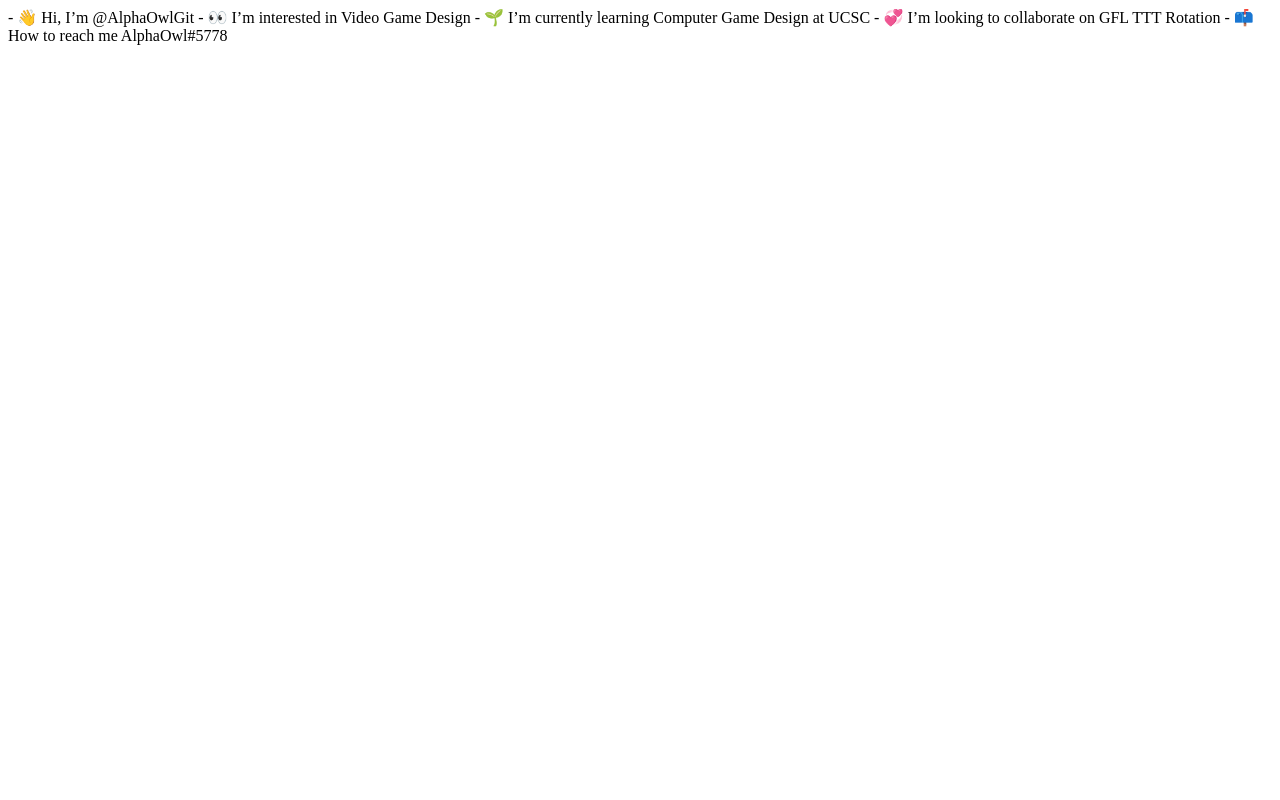
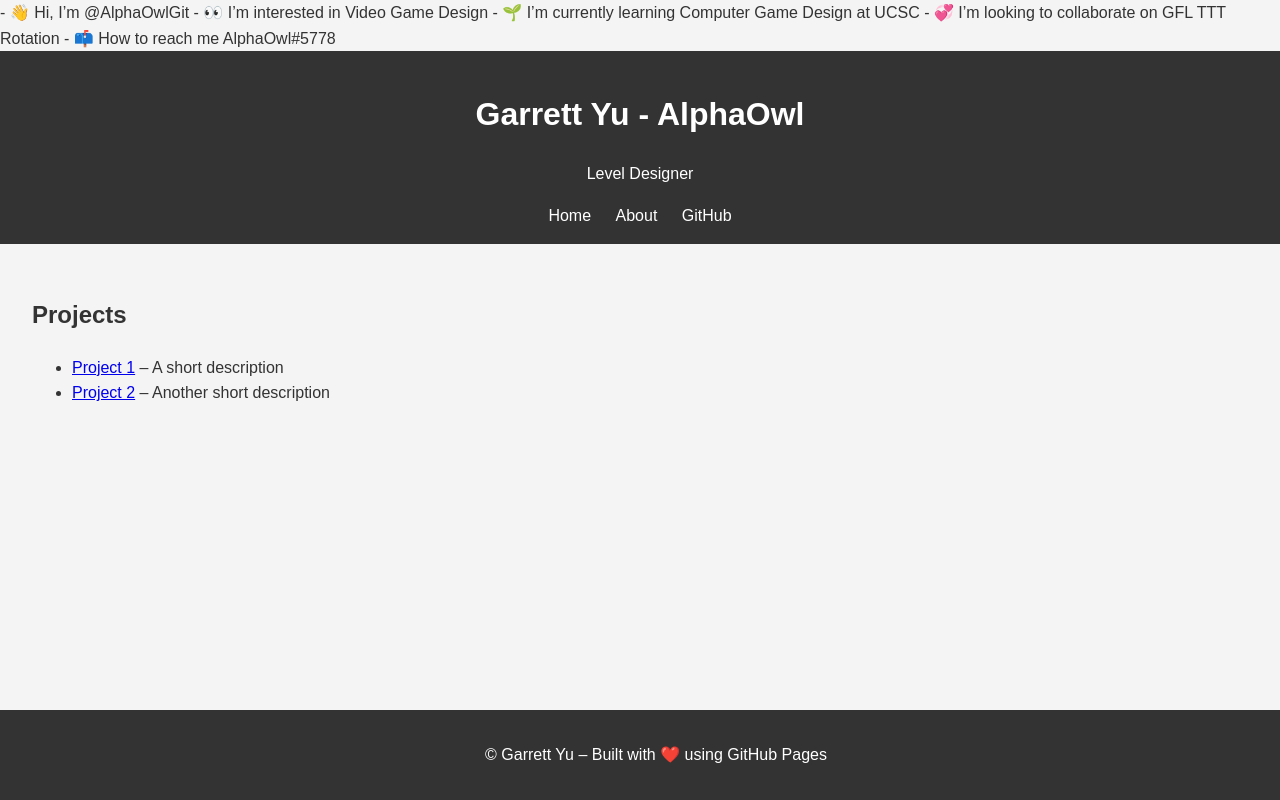
Before and after one commit to AlpherOwl/AlpherOwl, a plain HTML site: page index.html in a window 1280 px wide. Drawn offline with Linux system fonts and the light colour scheme.

Commit message:
Update index.html

```diff
--- a/index.html
+++ b/index.html
@@ -3,6 +3,40 @@
 - 🌱 I’m currently learning Computer Game Design at UCSC
 - 💞️ I’m looking to collaborate on GFL TTT Rotation
 - 📫 How to reach me AlphaOwl#5778
+<!DOCTYPE html>
+<html lang="en">
+<head>
+  <meta charset="UTF-8" />
+  <meta name="viewport" content="width=device-width, initial-scale=1.0"/>
+  <title>Garrett Yu</title>
+  <link rel="stylesheet" href="style.css" />
+</head>
+<body>
+  <header>
+    <h1>Garrett Yu - AlphaOwl</h1>
+    <p>Level Designer</p>
+    <nav>
+      <a href="index.html">Home</a>
+      <a href="about.html">About</a>
+      <a href="https://github.com/your-username" target="_blank">GitHub</a>
+    </nav>
+  </header>
+
+  <main>
+    <section>
+      <h2>Projects</h2>
+      <ul>
+        <li><a href="#">Project 1</a> – A short description</li>
+        <li><a href="#">Project 2</a> – Another short description</li>
+      </ul>
+    </section>
+  </main>
+
+  <footer>
+    <p>© Garrett Yu – Built with ❤️ using GitHub Pages</p>
+  </footer>
+</body>
+</html>
 
 <!---
 AlphaOwlGit/AlphaOwlGit is a ✨ special ✨ repository because its `README.md` (this file) appears on your GitHub profile.
```
